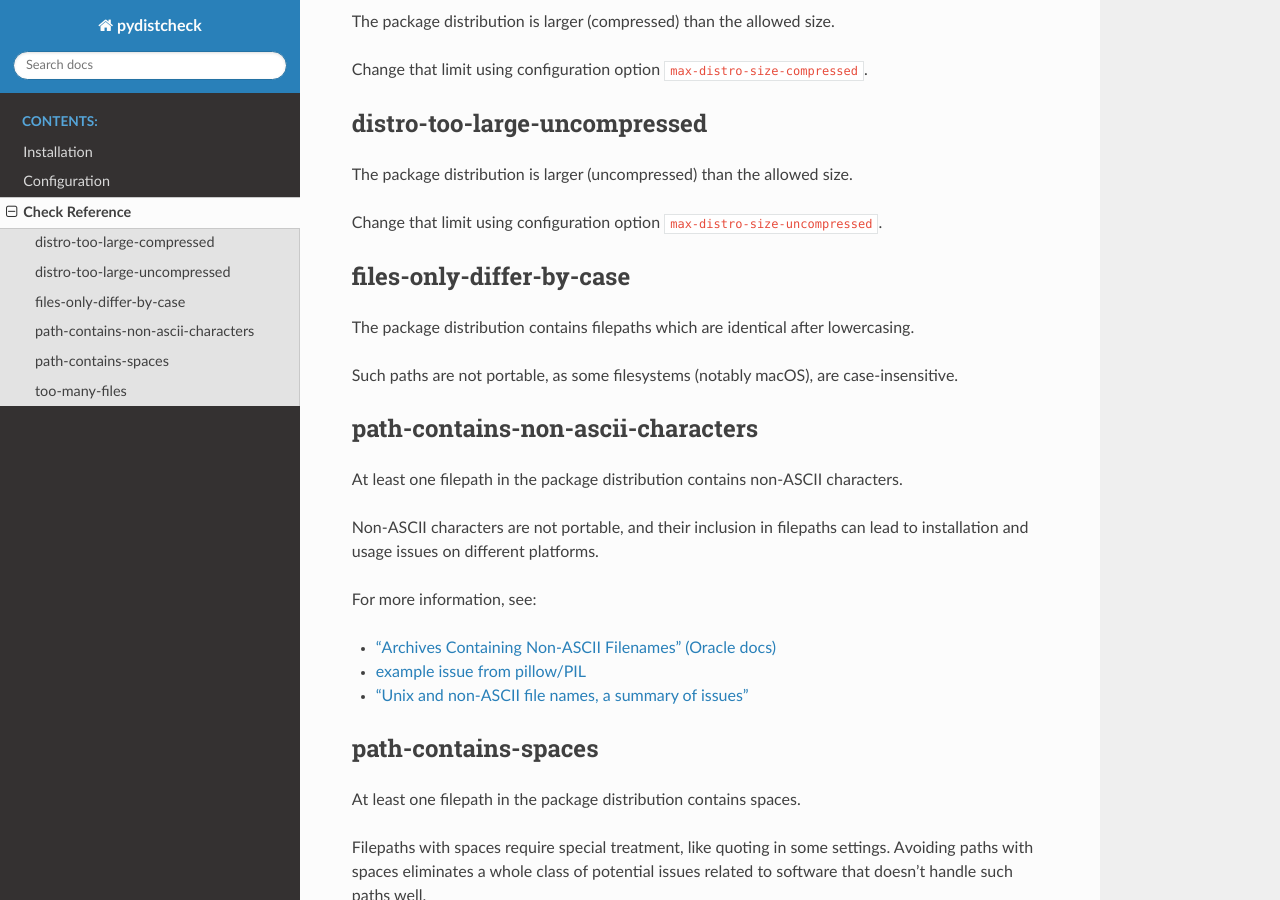
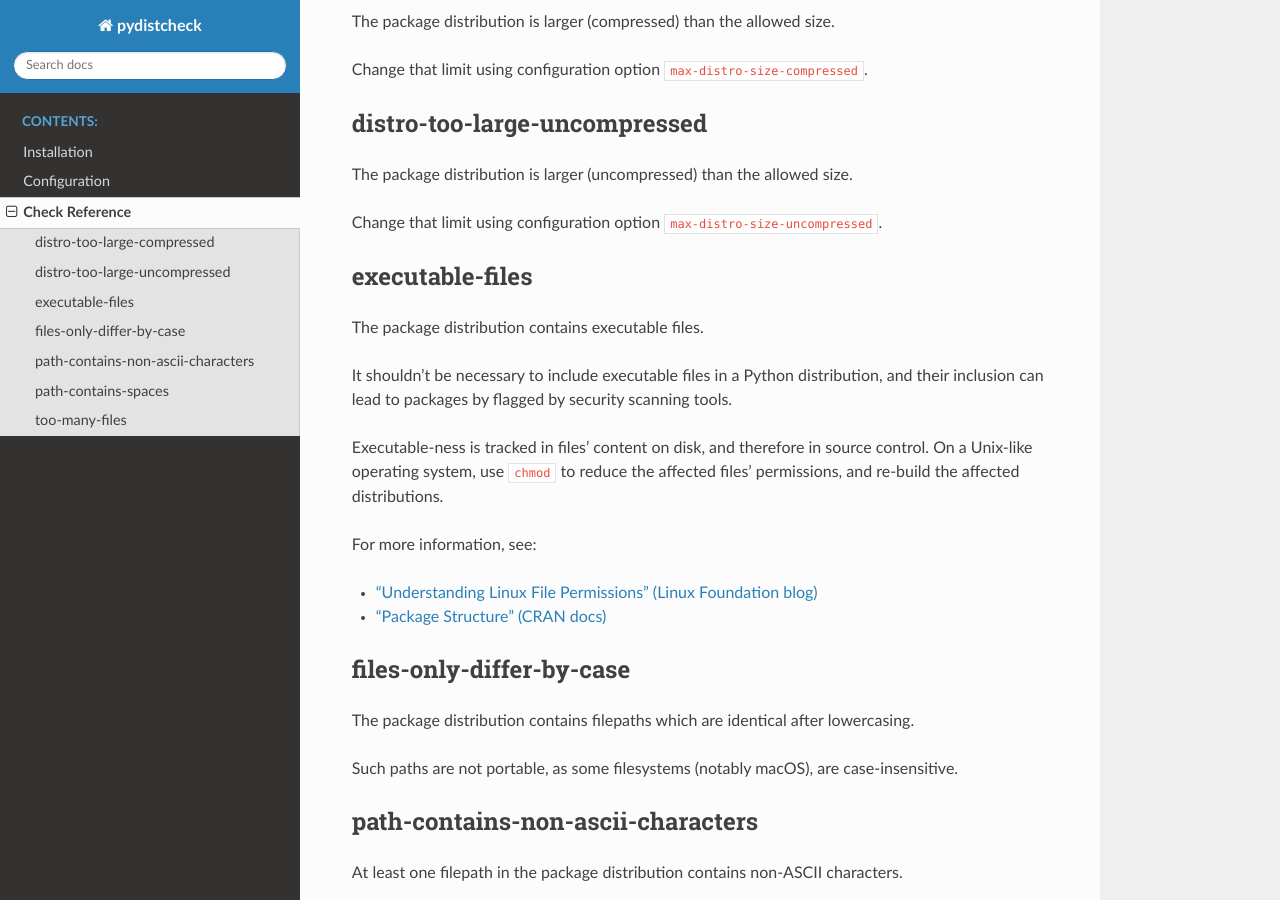
Before and after one commit to jameslamb/pydistcheck, a Sphinx documentation site: the page built from docs/check-reference.rst, in a window 1280 px wide and 900 px high, scrolled down 280 px. Built offline with Sphinx 7.4.7 and the Read the Docs theme 2.0.0, drawn with Linux system fonts in a browser that asks for light colours.

Commit message:
add docs

```diff
--- a/docs/check-reference.rst
+++ b/docs/check-reference.rst
@@ -21,6 +21,22 @@ distro-too-large-uncompressed
 The package distribution is larger (uncompressed) than the allowed size.
 
 Change that limit using configuration option ``max-distro-size-uncompressed``.
+
+executable-files
+****************
+
+The package distribution contains executable files.
+
+It shouldn't be necessary to include executable files in a Python distribution, and their
+inclusion can lead to packages by flagged by security scanning tools.
+
+Executable-ness is tracked in files' content on disk, and therefore in source control.
+On a Unix-like operating system, use ``chmod`` to reduce the affected files' permissions, and re-build the affected distributions.
+
+For more information, see:
+
+* `"Understanding Linux File Permissions" (Linux Foundation blog) <https://www.linuxfoundation.org/blog/blog/classic-sysadmin-understanding-linux-file-permissions>`_
+* `"Package Structure" (CRAN docs) <https://cran.r-project.org/doc/manuals/R-exts.html#Package-structure>`_
 
 files-only-differ-by-case
 *************************
```
